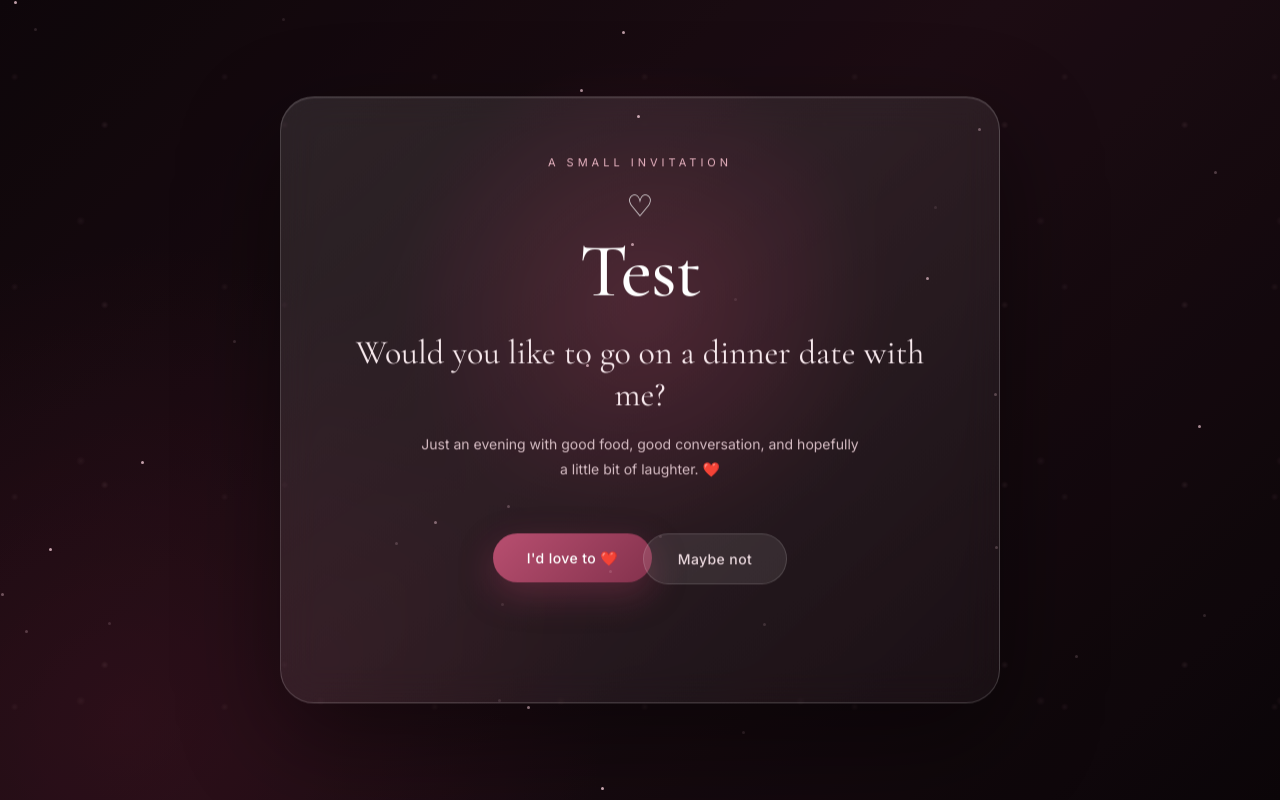
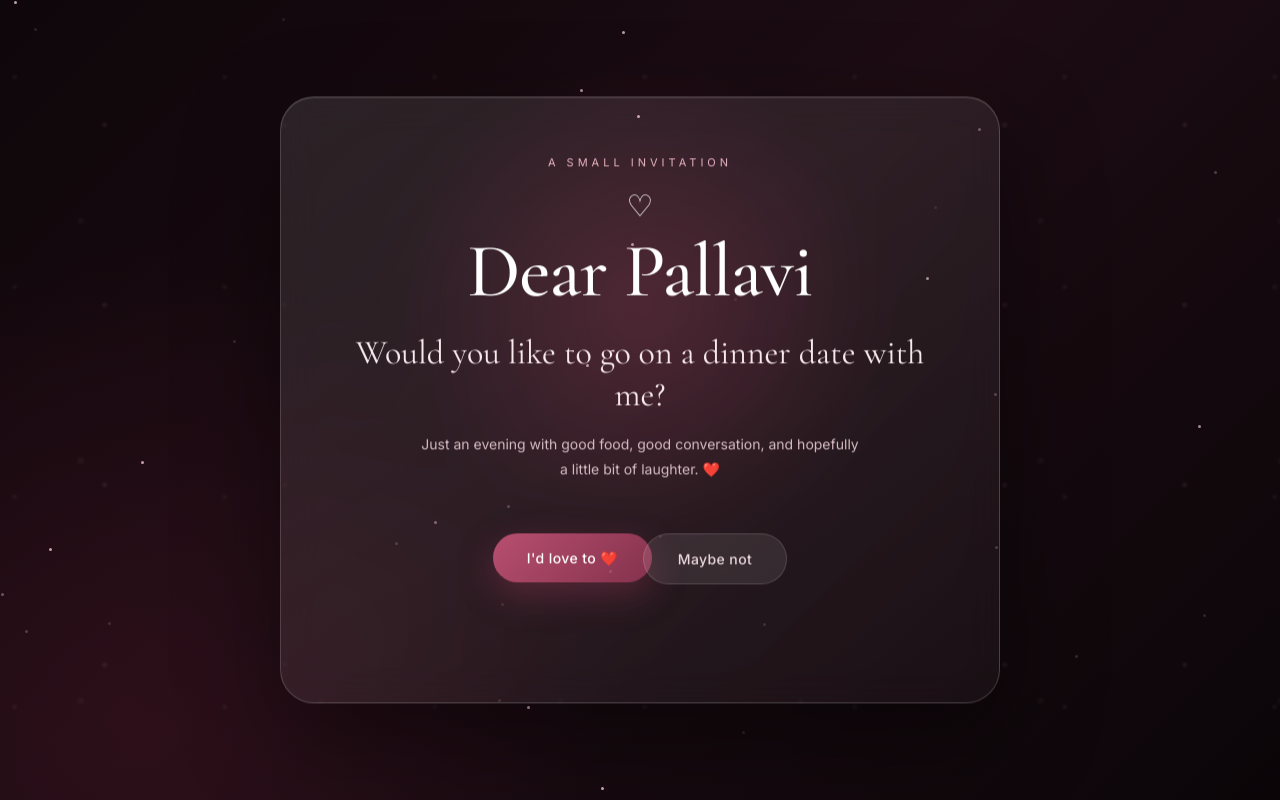
Before and after one commit to pnarayanwloo/dinner, a plain HTML site: page index.html in a window 1280 px wide. Drawn offline with nearby package versions, Linux system fonts and the light colour scheme.

Commit message:
Update index.html

```diff
--- a/index.html
+++ b/index.html
@@ -122,7 +122,7 @@ button:hover{filter:brightness(1.08)}
   <section class="content" id="question">
     <div class="kicker">A small invitation</div>
     <div class="ornament">♡</div>
-    <h1>Test</h1>
+    <h1>Dear Pallavi</h1>
     <p class="question">Would you like to go on a dinner date with me?</p>
     <p class="sub">
       Just an evening with good food, good conversation,
```
